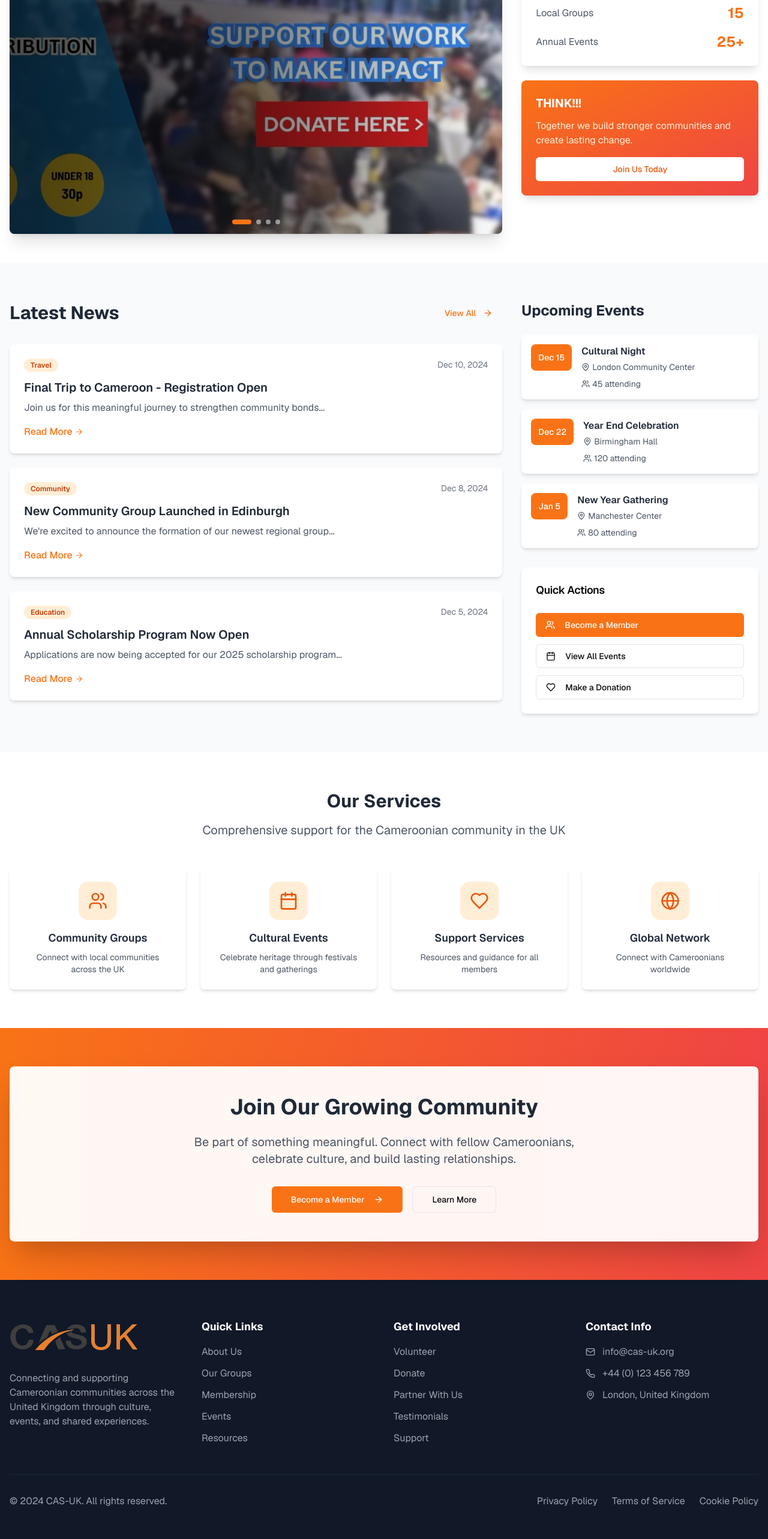
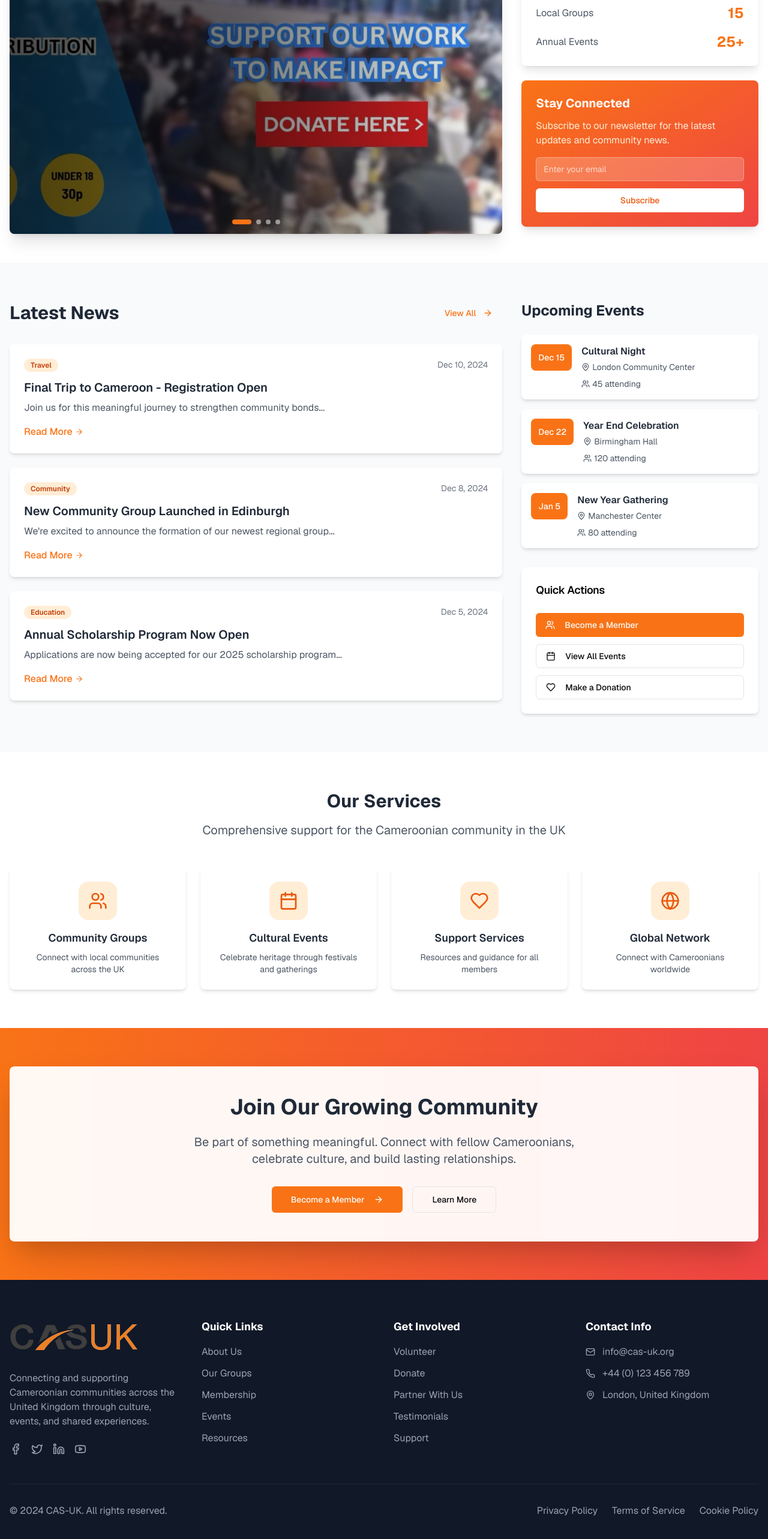
Before and after one commit to porato-developer/casuk, a Next.js app: page / in a window 1280 px wide. Shown: the part 222-2788 px from the top of the page at 60% size. Built offline with nearby package versions, Linux system fonts and the light colour scheme.

Commit message:
add newletter signup & social icons

```diff
--- a/app/page.tsx
+++ b/app/page.tsx
@@ -6,7 +6,23 @@ import { useState } from "react"
 import { Button } from "@/components/ui/button"
 import { Card, CardContent, CardHeader, CardTitle } from "@/components/ui/card"
 import { Badge } from "@/components/ui/badge"
-import { Menu, X, ArrowRight, Users, Calendar, MapPin, Phone, Mail, Globe, Heart } from "lucide-react"
+import {
+  Menu,
+  X,
+  ArrowRight,
+  Users,
+  Calendar,
+  MapPin,
+  Phone,
+  Mail,
+  Globe,
+  Heart,
+  Facebook,
+  Twitter,
+  Linkedin,
+  Youtube,
+} from "lucide-react"
+import { Input } from "@/components/ui/input"
 import Image from "next/image"
 import Link from "next/link"
 import { useEffect, useRef } from "react"
@@ -174,6 +190,39 @@ function HeroSlider() {
   )
 }
 
+function NewsletterSignup() {
+  const [email, setEmail] = useState("")
+
+  const handleSubmit = (e: React.FormEvent) => {
+    e.preventDefault()
+    // Handle newsletter signup
+    console.log("Newsletter signup:", email)
+    setEmail("")
+  }
+
+  return (
+    <Card className="border-0 shadow-lg bg-gradient-to-br from-orange-500 to-red-500 text-white">
+      <CardContent className="p-6">
+        <h3 className="text-xl font-bold mb-3">Stay Connected</h3>
+        <p className="mb-4 text-orange-100">Subscribe to our newsletter for the latest updates and community news.</p>
+        <form onSubmit={handleSubmit} className="space-y-3">
+          <Input
+            type="email"
+            placeholder="Enter your email"
+            value={email}
+            onChange={(e) => setEmail(e.target.value)}
+            className="bg-white/20 border-white/30 text-white placeholder:text-white/70 focus:bg-white/30"
+            required
+          />
+          <Button type="submit" className="w-full bg-white text-orange-600 hover:bg-gray-100">
+            Subscribe
+          </Button>
+        </form>
+      </CardContent>
+    </Card>
+  )
+}
+
 export default function CASUKRedesign4() {
   const [isMenuOpen, setIsMenuOpen] = useState(false)
 
@@ -227,20 +276,7 @@ export default function CASUKRedesign4() {
           <div className="flex items-center justify-between h-18">
             {/* Logo */}
             <div className="flex items-center space-x-3">
-              {/* <div className="relative">
-                <div className="w-12 h-12 bg-gradient-to-br from-orange-500 to-red-500 rounded-xl flex items-center justify-center shadow-lg">
-                  <span className="text-white font-bold text-xl">C</span>
-                </div>
-                <div className="absolute -top-1 -right-1 w-4 h-4 bg-green-500 rounded-full border-2 border-white"></div>
-              </div> */}
               <div>
-                {/* <Image
-                  src={"/logo.png"}
-                  alt={`CAS UK Logo`}
-                  width={100}
-                  height={40}
-                  className="object-cover"
-                /> */}
                 <img className="" src="/logo.png" />
               </div>
             </div>
@@ -254,13 +290,6 @@ export default function CASUKRedesign4() {
                 Home
                 <span className="absolute -bottom-1 left-0 w-0 h-0.5 bg-orange-500 transition-all group-hover:w-full"></span>
               </Link>
-              {/* <Link
-                href="#"
-                className="text-gray-700 hover:text-orange-500 transition-colors font-medium relative group"
-              >
-                Who are we
-                <span className="absolute -bottom-1 left-0 w-0 h-0.5 bg-orange-500 transition-all group-hover:w-full"></span>
-              </Link> */}
               <Link
                 href="#"
                 className="text-gray-700 hover:text-orange-500 transition-colors font-medium relative group"
@@ -393,16 +422,8 @@ export default function CASUKRedesign4() {
                 </CardContent>
               </Card>
 
-              {/* Call to Action Card */}
-              <Card className="border-0 shadow-lg bg-gradient-to-br from-orange-500 to-red-500 text-white">
-                <CardContent className="p-6">
-                  <h3 className="text-xl font-bold mb-3">THINK!!!</h3>
-                  <p className="mb-4 text-orange-100">
-                    Together we build stronger communities and create lasting change.
-                  </p>
-                  <Button className="bg-white text-orange-600 hover:bg-gray-100 w-full">Join Us Today</Button>
-                </CardContent>
-              </Card>
+              {/* Newsletter Signup Card */}
+              <NewsletterSignup />
             </div>
           </div>
         </div>
@@ -592,6 +613,21 @@ export default function CASUKRedesign4() {
                 Connecting and supporting Cameroonian communities across the United Kingdom through culture, events, and
                 shared experiences.
               </p>
+              {/* Social Media Icons */}
+              <div className="flex space-x-4">
+                <Link href="#" className="text-gray-400 hover:text-white transition-colors">
+                  <Facebook size={20} />
+                </Link>
+                <Link href="#" className="text-gray-400 hover:text-white transition-colors">
+                  <Twitter size={20} />
+                </Link>
+                <Link href="#" className="text-gray-400 hover:text-white transition-colors">
+                  <Linkedin size={20} />
+                </Link>
+                <Link href="#" className="text-gray-400 hover:text-white transition-colors">
+                  <Youtube size={20} />
+                </Link>
+              </div>
             </div>
 
             <div>
```
